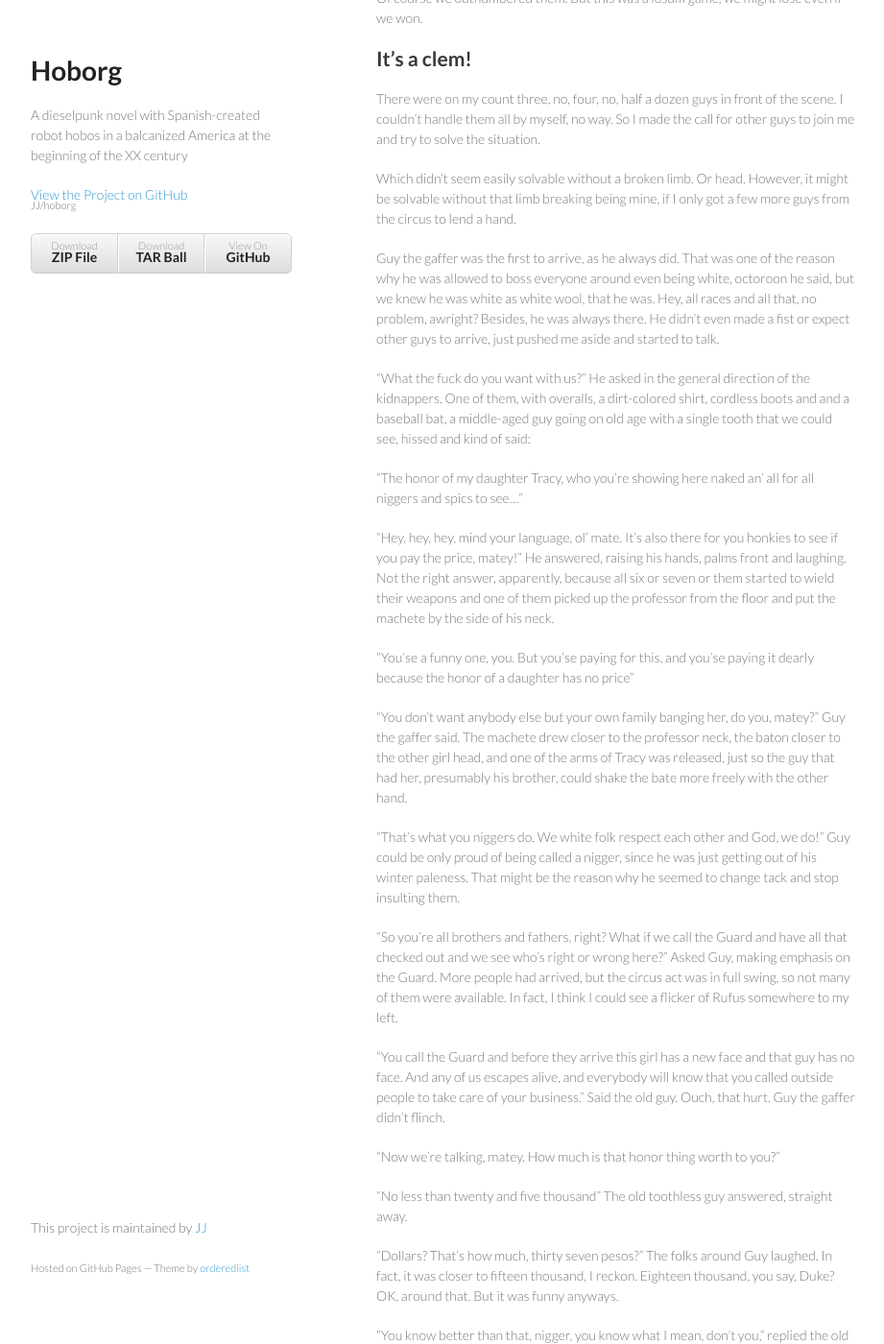
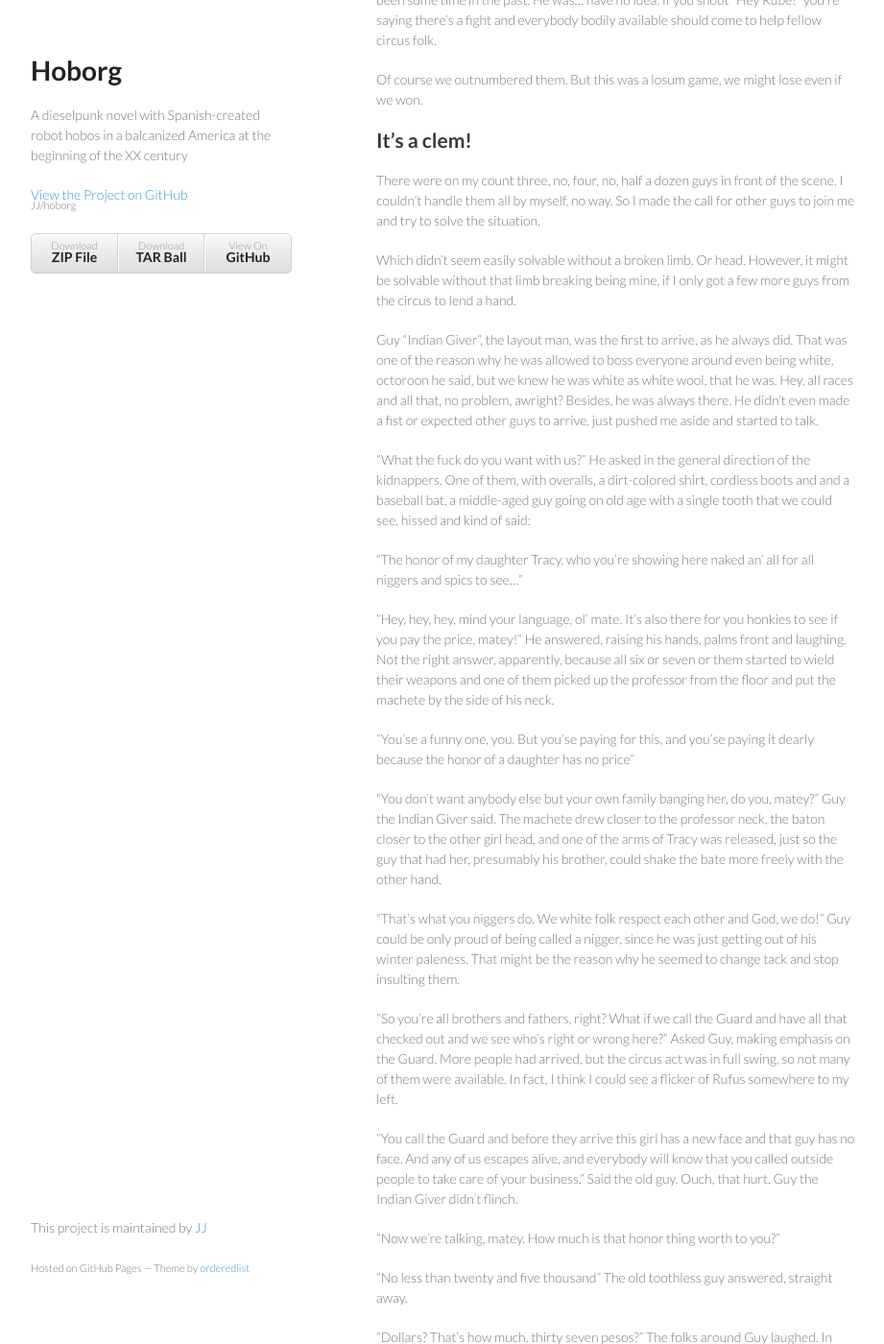
Before and after one commit to JJ/hoborg, a Jekyll site: the page built from text/text.md, in a window 1280 px wide and 1400 px high, scrolled down 21228 px. Shown: the whole window at 96% size, without its empty margins (178-1099 px from the left). Built offline with Jekyll 4.4.1, drawn with Linux system fonts in a browser that asks for light colours; some of the changed text lies outside the part shown.

Commit message:
Sync text/text.md from master to gh-pages

```diff
--- a/text/text.md
+++ b/text/text.md
@@ -1182,11 +1189,11 @@ Which didn't seem easily solvable without a broken limb. Or head. However, it
 might be solvable without that limb breaking being mine, if I only got
 a few more guys from the circus to lend a hand.
 
-Guy the gaffer was the first to arrive, as he always did. That was one
+Guy "Indian Giver", the layout man, was the first to arrive, as he always did. That was one
 of the reason why he was allowed to boss everyone around even being
 white, octoroon he said, but we knew he was white as white wool, that
 he was. Hey, all races and all that, no problem, awright? Besides, he
-was always there. He didn't even made a fist or expect other guys to
+was always there. He didn't even made a fist or expected other guys to
 arrive, just pushed me aside and started to talk.
 
 "What the fuck do you want with us?" He asked in the general direction
@@ -1209,7 +1216,7 @@ by the side of his neck.
 paying it dearly because the honor of a daughter has no price"
 
 "You don't want anybody else but your own family banging her, do you,
-matey?" Guy the gaffer said. The machete drew closer to the professor
+matey?" Guy the Indian Giver said. The machete drew closer to the professor
 neck, the baton closer to the other girl head, and one of the arms of
 Tracy was released, just so the guy that had her, presumably his
 brother, could shake the bate more freely with the other hand.
@@ -1229,7 +1236,7 @@ to my left.
 "You call the Guard and before they arrive this girl has a new face
 and that guy has no face. And any of us escapes alive, and everybody
 will know that you called outside people to take care of your
-business." Said the old guy. Ouch, that hurt. Guy the gaffer didn't
+business." Said the old guy. Ouch, that hurt. Guy the Indian Giver didn't
 flinch.
 
 "Now we're talking, matey. How much is that honor thing worth to you?"
```
Also changed, not shown: other parts of text/text.md (+22 -15 lines).
